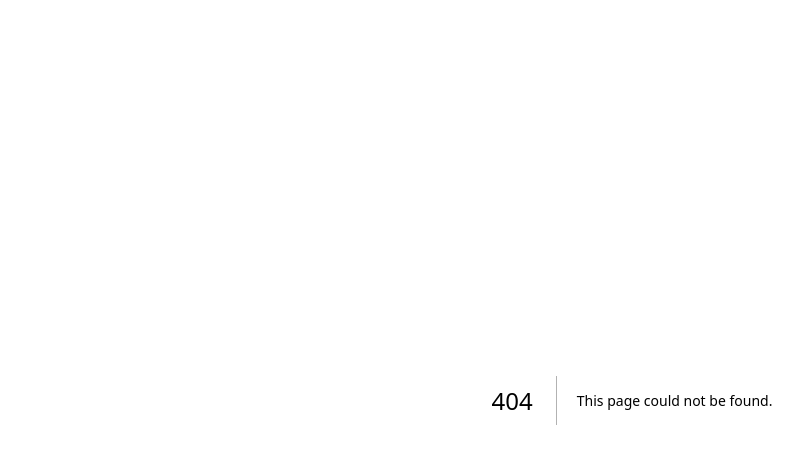
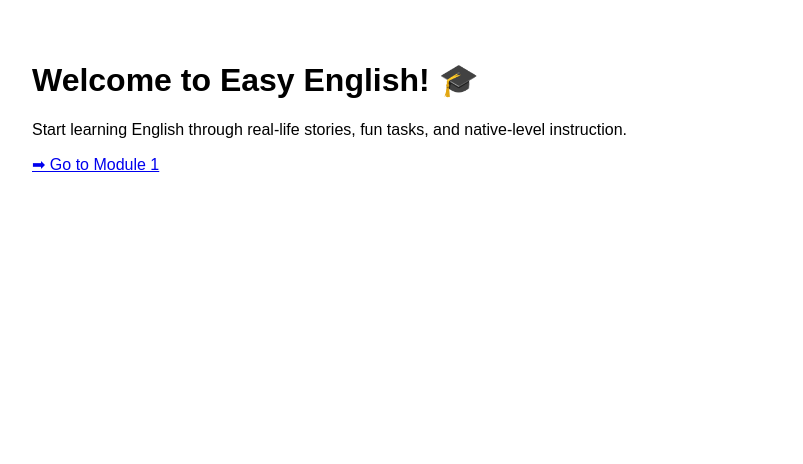
Before and after one commit to EasyEnglishLive/EasyEnglish, a Next.js app: page / in a window 1280 px wide. Before the commit this address had no page. Shown: the top 464 px of the page, without its empty margins (8-811 px from the left). Built offline with nearby package versions, Linux system fonts and the light colour scheme.

Commit message:
Create index.jsx

```diff
--- /dev/null
+++ b/pages/index.jsx
@@ -0,0 +1,9 @@
+export default function Home() {
+  return (
+    <div style={{ padding: '2rem' }}>
+      <h1>Welcome to Easy English! 🎓</h1>
+      <p>Start learning English through real-life stories, fun tasks, and native-level instruction.</p>
+      <a href="/modules/module1/module1_1">➡ Go to Module 1</a>
+    </div>
+  );
+}
```
